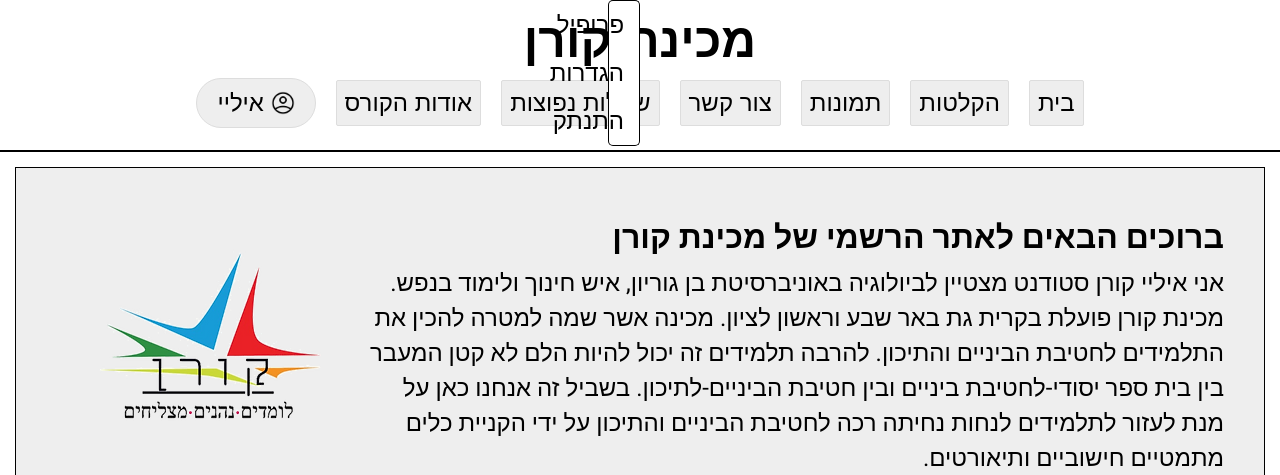
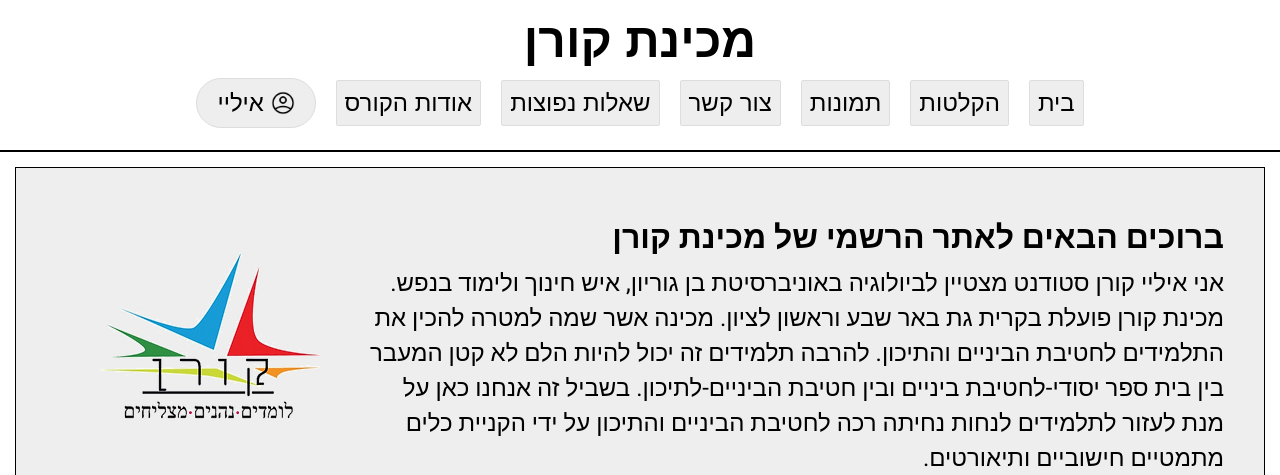
Before and after one commit to itzik034/ks, a PHP site: page / in a window 1280 px wide. Shown: the top 475 px of the page. Run offline with PHP 8.4, Linux system fonts and the light colour scheme.

Commit message:
Update header.php

```diff
--- a/layout/header.php
+++ b/layout/header.php
@@ -10,7 +10,7 @@
         <a href="#" class="header-menu-item">שאלות נפוצות</a>
         <a href="#" class="header-menu-item">אודות הקורס</a>
         <a href="#" class="header-menu-item header-menu-profile" id="menu-profile"><img src="img/user.png" class="header-profile-img" />&nbsp;<?php echo "איליי"; ?></a>
-        <div id="profile-menu" class="profile-menu profile-menu-is-active">
+        <div id="profile-menu" class="profile-menu">
             <a href="#" class="profile-menu-item">פרופיל</a>
             <a href="#" class="profile-menu-item">הגדרות</a>
             <a href="#" class="profile-menu-item">התנתק</a>
```
